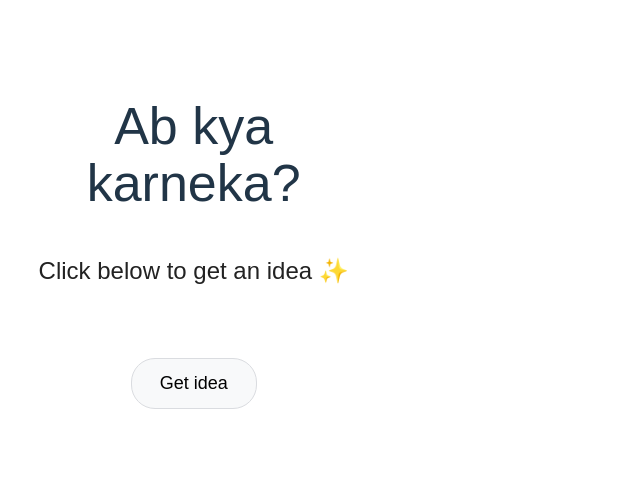
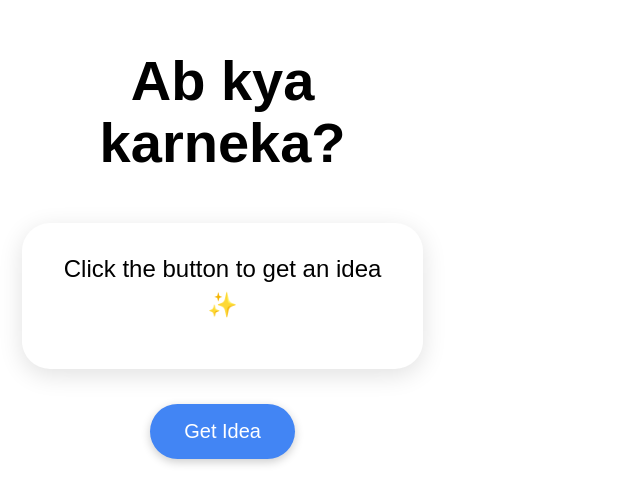
Before and after one commit to rchopade/abkyakarneka, a React (Vite) app: page / in a window 1280 px wide. Shown: the part 164-668 px from the top of the page, without its empty margins (0-640 px from the left). Built offline with nearby package versions, Linux system fonts and the light colour scheme.

Commit message:
improve layout 2

```diff
--- a/src/App.jsx
+++ b/src/App.jsx
@@ -33,40 +33,47 @@ export default function App() {
       background: "#ffffff",
       fontFamily: "Arial"
     }}>
-      <div style={{ textAlign: "center", width: "90%", maxWidth: "650px" }}>
+      <div style={{ textAlign: "center", width: "90%", maxWidth: "700px" }}>
 
-        {/* Heading */}
+        {/* Title */}
         <h1 style={{
-          fontSize: "52px",
-          fontWeight: "500",
-          marginBottom: "40px"
+          fontSize: "56px",
+          fontWeight: "600",
+          marginBottom: "50px",
+          color: "#000"
         }}>
           Ab kya karneka?
         </h1>
 
-        {/* Idea text */}
+        {/* Idea Card */}
         <div style={{
+          padding: "28px",
+          borderRadius: "28px",
+          boxShadow: "0 6px 25px rgba(0,0,0,0.12)",
           fontSize: "24px",
-          minHeight: "70px",
+          minHeight: "90px",
           marginBottom: "35px",
-          color: "#222"
+          color: "#000",
+          background: "#fff"
         }}>
-          {idea || "Click below to get an idea ✨"}
+          {idea || "Click the button to get an idea ✨"}
         </div>
 
         {/* Button */}
         <button
           onClick={getIdea}
           style={{
-            padding: "14px 28px",
-            fontSize: "18px",
-            borderRadius: "24px",
-            border: "1px solid #dadce0",
-            background: "#f8f9fa",
-            cursor: "pointer"
+            padding: "16px 34px",
+            fontSize: "20px",
+            borderRadius: "30px",
+            border: "none",
+            background: "#4285F4",
+            color: "white",
+            cursor: "pointer",
+            boxShadow: "0 3px 10px rgba(0,0,0,0.2)"
           }}
         >
-          {loading ? "Thinking..." : "Get idea"}
+          {loading ? "Thinking..." : "Get Idea"}
         </button>
 
       </div>
```
